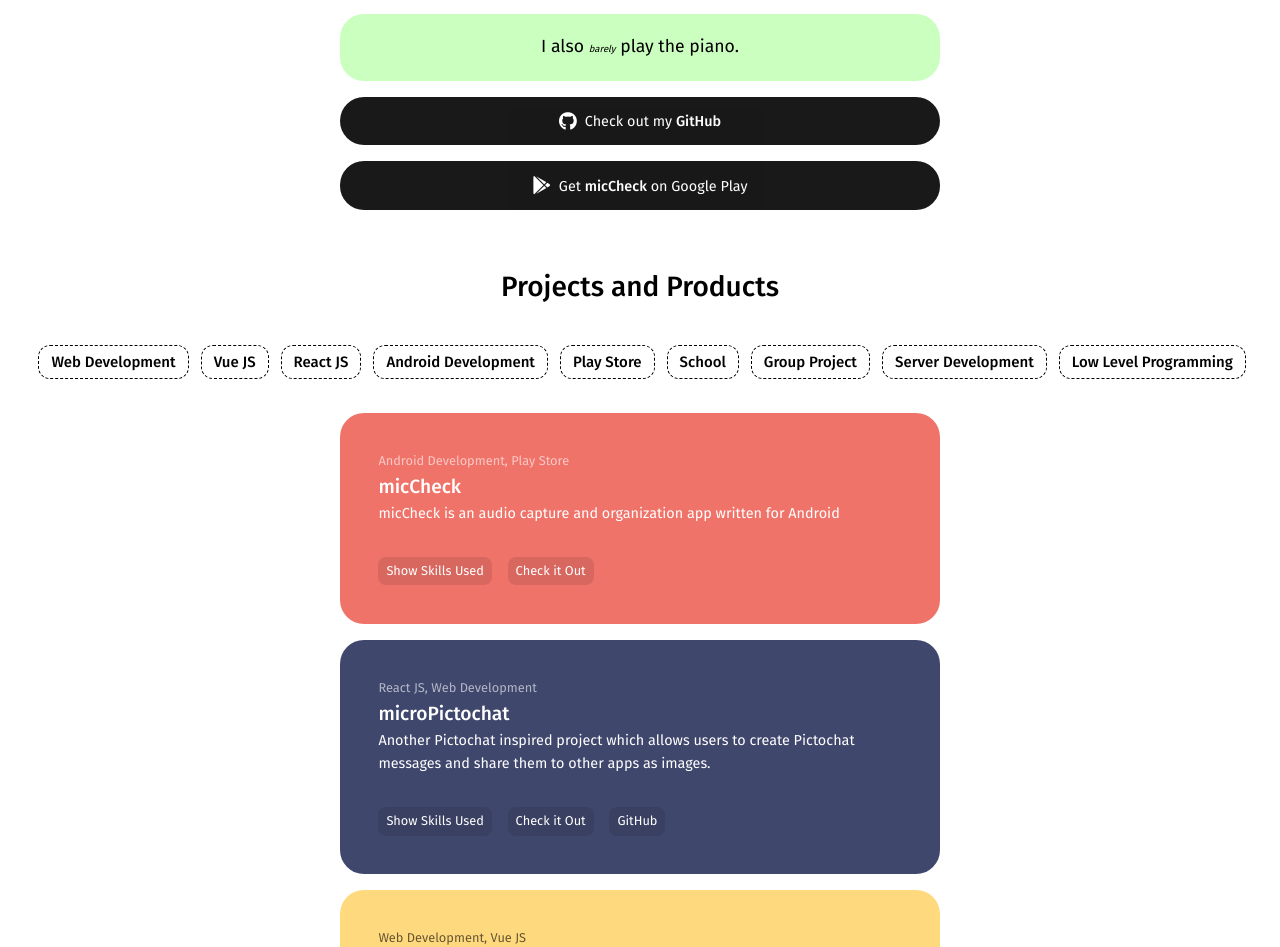
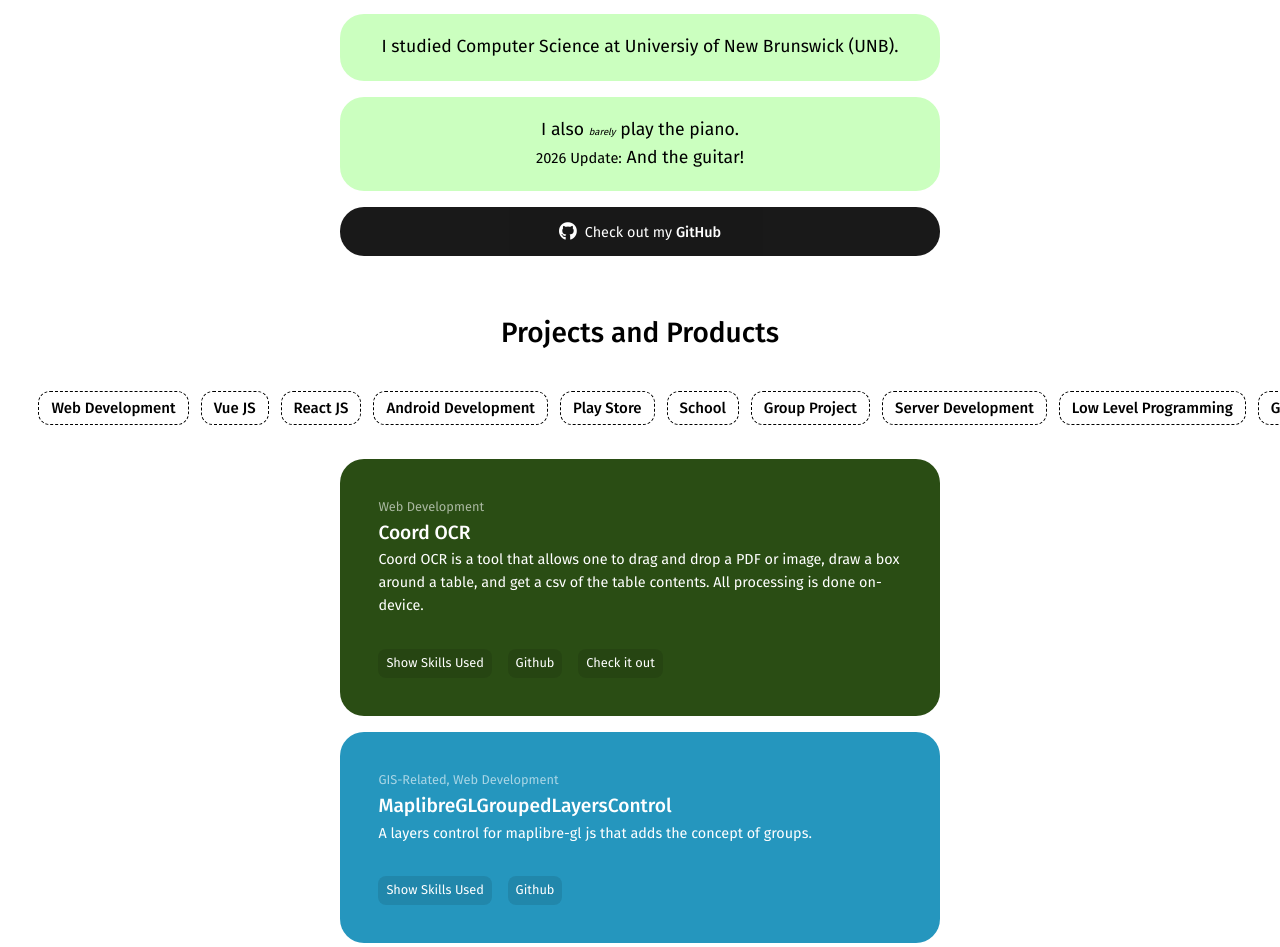
Before and after one commit to j-osephlong/landing-page, a Vue app: page / in a window 1280 px wide. Shown: the part 908-1855 px from the top of the page. Built offline with nearby package versions, Linux system fonts and the light colour scheme.

Commit message:
Updated for 2026.

```diff
--- a/src/App.vue
+++ b/src/App.vue
@@ -6,7 +6,6 @@ import BioSection from './components/BioSection.vue';
 import ProjectSection from './components/ProjectSection.vue';
 import { Tags } from './Tag';
 import { Projects } from './Project';
-import BgCanvas from './components/BgCanvas.vue';
 
 let headerCollapsed = ref(false)
 
@@ -29,13 +28,12 @@ onMounted(() => {
 </script>
 
 <template>
-    <!-- <BgCanvas /> -->
     <JLongHeader :isCollapsed="headerCollapsed" />
     <main>
         <ScrollHint :isHidden="headerCollapsed" />
         <BioSection />
         <ProjectSection :tags="Object.values(Tags)" :projects="Projects" />
-        <footer>Joseph Long, 2023</footer>
+        <footer>Joseph Long, 2026</footer>
     </main>
 </template>
 
--- a/src/Project.ts
+++ b/src/Project.ts
@@ -4,7 +4,7 @@ import { Tag, Tags } from "./Tag";
 interface ProjectParameters {
 	name?: string;
 	description?: string;
-	link?: string;
+	githubLink?: string;
 	bgColorHex?: string;
 	fgColorHex?: string;
 	skills?: Skill[];
@@ -16,7 +16,7 @@ interface ProjectParameters {
 export class Project {
 	name: string;
 	description: string;
-	link?: string;
+	githubLink?: string;
 	bgColorHex: string;
 	fgColorHex: string;
 	skills: Skill[];
@@ -27,7 +27,7 @@ export class Project {
 	constructor({
 		name = "Not a real project 🤷",
 		description = "Unset description",
-		link = undefined,
+		githubLink = undefined,
 		bgColorHex = "#658E9C",
 		fgColorHex = "#ffffff",
 		skills = [],
@@ -37,7 +37,7 @@ export class Project {
 	}: ProjectParameters) {
 		this.name = name;
 		this.description = description;
-		this.link = link;
+		this.githubLink = githubLink;
 		this.bgColorHex = bgColorHex;
 		this.fgColorHex = fgColorHex;
 		this.skills = skills;
@@ -49,17 +49,46 @@ export class Project {
 
 let Projects: Project[] = [
 	new Project({
-		name: "micCheck",
-		description: `micCheck is an audio capture and organization app written for Android`,
+		name: "Coord OCR",
+		description:
+			"Coord OCR is a tool that allows one to drag and drop a PDF or image, draw a box around a table, and get a csv of the table contents. All processing is done on-device.",
 		skills: [
-			Skills.jetpackCompose,
-			Skills.material3,
-			Skills.micCheckServices,
+			Skills.TS,
+			Skills.githubActions,
+			Skills.githubPages,
 		],
-		tags: [Tags.android, Tags.playstore],
-		bgColorHex: "#F0736A",
-		fgColorHex: "#ffffff",
-		link: "https://play.google.com/store/apps/details?id=com.jlong.miccheck",
+		tags: [Tags.webDev],
+		bgColorHex: "#2A4D14",
+		// fgColorHex: "#000000",
+		githubLink: "https://github.com/j-osephlong/coord-ocr",
+		secondaryLinkHref: "https://github.com/j-osephlong/coord-ocr",
+		secondaryLinkName: "Check it out",
+	}),
+	new Project({
+		name: "MaplibreGLGroupedLayersControl",
+		description:
+			"A layers control for maplibre-gl js that adds the concept of groups.",
+		skills: [
+			Skills.maplibregl,
+			Skills.TS,
+		],
+		tags: [Tags.GIS, Tags.webDev],
+		bgColorHex: "#2596BE",
+		// fgColorHex: "#000000",
+		githubLink: "https://github.com/j-osephlong/MaplibreGLGroupedLayersControl",
+	}),
+	new Project({
+		name: "MaplibreGLFilterLegend",
+		description:
+			"A maplibregl-js plugin that adds a legend control for maplibre-gl adding a legend entries control visible features using filter expressions.",
+		skills: [
+			Skills.maplibregl,
+			Skills.TS,
+		],
+		tags: [Tags.GIS, Tags.webDev],
+		bgColorHex: "#2596BE",
+		// fgColorHex: "#000000",
+		githubLink: "https://github.com/j-osephlong/MaplibreGLFilterLegend",
 	}),
 	new Project({
 		name: "microPictochat",
@@ -70,13 +99,14 @@ let Projects: Project[] = [
 			Skills.githubPages,
 			Skills.pwa,
 			Skills.githubActions,
+			Skills.TS,
 		],
 		tags: [Tags.reactJS, Tags.webDev],
 		bgColorHex: "#40476D",
 		// fgColorHex: "#000000",
-		link: "https://j-osephlong.github.io/microPictochat",
-		secondaryLinkName: "GitHub",
-		secondaryLinkHref: "https://github.com/j-osephlong/microPictochat",
+		githubLink: "https://github.com/j-osephlong/microPictochat",
+		secondaryLinkName: "Check it out",
+		secondaryLinkHref: "https://j-osephlong.github.io/microPictochat",
 	}),
 	new Project({
 		name: "landing-page",
@@ -85,7 +115,7 @@ let Projects: Project[] = [
 		fgColorHex: "#000000",
 		skills: [Skills.vueJS, Skills.githubPages],
 		tags: [Tags.webDev, Tags.vueJS],
-		link: "https://github.com/j-osephlong/landing-page",
+		githubLink: "https://github.com/j-osephlong/landing-page",
 	}),
 	new Project({
 		name: "InfoDroid",
@@ -97,10 +127,10 @@ let Projects: Project[] = [
 			Skills.django,
 			Skills.reverseGeocode,
 		],
-		tags: [Tags.school, Tags.serverDev, Tags.android],
+		tags: [Tags.school, Tags.serverDev, Tags.android, Tags.GIS],
 		bgColorHex: "#60D394",
 		fgColorHex: "#000000",
-		link: "https://github.com/j-osephlong/InfoDroid",
+		githubLink: "https://github.com/j-osephlong/InfoDroid",
 	}),
 	new Project({
 		name: "SignalMapper",
@@ -109,7 +139,7 @@ let Projects: Project[] = [
 		tags: [Tags.school, Tags.android],
 		skills: [Skills.jetpackCompose, Skills.material3],
 		bgColorHex: "#2A4D14",
-		link: "https://github.com/j-osephlong/SignalMapper",
+		githubLink: "https://github.com/j-osephlong/SignalMapper",
 	}),
 	new Project({
 		name: "Picto",
@@ -118,7 +148,7 @@ let Projects: Project[] = [
 		skills: [Skills.vueJS, Skills.flask, Skills.sql],
 		tags: [Tags.webDev, Tags.serverDev, Tags.vueJS],
 		bgColorHex: "#A06B9A",
-		link: "https://github.com/j-osephlong/Picto",
+		githubLink: "https://github.com/j-osephlong/Picto",
 	}),
 	new Project({
 		name: "j-LC3",
@@ -126,7 +156,7 @@ let Projects: Project[] = [
 		bgColorHex: "#AEE3EA",
 		fgColorHex: "#000000",
 		tags: [Tags.lowLevel],
-		link: "https://github.com/j-osephlong/j-LC3",
+		githubLink: "https://github.com/j-osephlong/j-LC3",
 	}),
 	new Project({
 		name: "Blume",
@@ -135,7 +165,7 @@ let Projects: Project[] = [
 		bgColorHex: "#FCBA9C",
 		fgColorHex: "#000000",
 		tags: [Tags.lowLevel],
-		link: "https://github.com/j-osephlong/Blume",
+		githubLink: "https://github.com/j-osephlong/Blume",
 	}),
 	new Project({
 		name: "Hotel-Server",
@@ -143,14 +173,14 @@ let Projects: Project[] = [
 			"A hotel booking/management website/backend server, written for CS2043.",
 		skills: [Skills.flask, Skills.sql],
 		tags: [Tags.group, Tags.school, Tags.serverDev],
-		link: "https://github.com/j-osephlong/Hotel-Project",
+		githubLink: "https://github.com/j-osephlong/Hotel-Project",
 	}),
 	new Project({
 		name: "ScanTron IDE",
 		description: "A Java IDE written for CS1083.",
 		bgColorHex: "#C98986",
 		tags: [Tags.school, Tags.group],
-		link: "https://github.com/scanTronTeam3/scanTronIDE",
+		githubLink: "https://github.com/scanTronTeam3/scanTronIDE",
 	}),
 ];
 
--- a/src/Skill.ts
+++ b/src/Skill.ts
@@ -26,6 +26,11 @@ let Skills = {
 		name: "Vue JS 3",
 		description: "Reactive and modern Javascript framework.",
 		link: "https://vuejs.org",
+	},
+	TS: {
+		name: "Typescript",
+		description: "TypeScript is a strongly typed programming language that builds on JavaScript, giving you better tooling at any scale.",
+		link: "https://www.typescriptlang.org/",
 	},
 	react: {
 		name: "React JS",
@@ -77,6 +82,11 @@ let Skills = {
 		description: "Database query language.",
 		link: "https://www.sqlite.org/index.html",
 	},
+	maplibregl: {
+		name: "MaplibreGL",
+		description: "Interactive vector tile maps in the browser.",
+		link: "https://maplibre.org/maplibre-gl-js/docs/",
+	},
 };
 
 export { Skills };
--- a/src/Tag.ts
+++ b/src/Tag.ts
@@ -12,6 +12,7 @@ let Tags = {
 	group: { name: "Group Project" },
 	serverDev: { name: "Server Development" },
 	lowLevel: { name: "Low Level Programming" },
+	GIS: { name: "GIS-Related" },
 };
 
 export { Tags };
--- a/src/components/BioSection.vue
+++ b/src/components/BioSection.vue
@@ -13,15 +13,20 @@ import LinkCard from './LinkCard.vue';
 
         <CenteredCard>
             <div id="bio">
-                I'm a newly graduated Computer Science student who studied at University
-                of New Brunswick Saint John
+                I'm both a hobbyist and full-time professional software developer with a love for
+                the frontend and the backend.
             </div>
         </CenteredCard>
 
         <CenteredCard>
             <div id="bio">
-                I'm both a hobbyist and professional software developer with a love for
-                the frontend and the backend.
+                Currently developing web-based GIS and project management software for DMSE.
+            </div>
+        </CenteredCard>
+
+        <CenteredCard>
+            <div id="bio">
+                I studied Computer Science at Universiy of New Brunswick (UNB).
             </div>
         </CenteredCard>
 
@@ -29,17 +34,13 @@ import LinkCard from './LinkCard.vue';
             <div id="bio">
                 I also
                 <span style="font-size: 0.6rem; font-style: oblique">barely</span> play
-                the piano.
+                the piano.<br>
+                <small>2026 Update:</small> And the guitar!
             </div>
         </CenteredCard>
 
         <LinkCard icon-class="fa-github" @click="openLink('https://github.com/j-osephlong/')">
             Check out my <span style="font-weight: 500">GitHub</span>
-        </LinkCard>
-
-        <LinkCard icon-class="fa-google-play"
-            @click="openLink('https://play.google.com/store/apps/details?id=com.jlong.miccheck')">
-            Get <span style="font-weight: 500">micCheck</span> on Google Play
         </LinkCard>
     </div>
 </template>
--- a/src/components/CardButton.vue
+++ b/src/components/CardButton.vue
@@ -14,6 +14,7 @@
     transition: background-color .25s;
 
     margin-right: 3%;
+    cursor: pointer;
 }
 
 .button:hover {
--- a/src/components/ProjectCard.vue
+++ b/src/components/ProjectCard.vue
@@ -39,8 +39,8 @@ let isExpanded = ref(false)
             <CardButton @click="() => { isExpanded = !isExpanded }" v-if="project.skills.length > 0">
                 {{ !isExpanded ? "Show Skills Used" : "Show Less" }}
             </CardButton>
-            <CardButton @click="() => { if (project.link) openLink(project.link) }">
-                Check it Out
+            <CardButton v-if="project.githubLink" @click="() => { if (project.githubLink) openLink(project.githubLink) }">
+                Github
             </CardButton>
             <CardButton v-if="project.secondaryLinkName != undefined"
                 @click="() => { if (project.secondaryLinkHref) openLink(project.secondaryLinkHref) }">
```
Also changed, not shown: package.json (+5 -9 lines), src/components/BgCanvas.vue (deleted, +0 -113 lines), src/components/HelloWorld.vue (deleted, +0 -38 lines), 1 other file (tests, documents, lock files or other folders).
